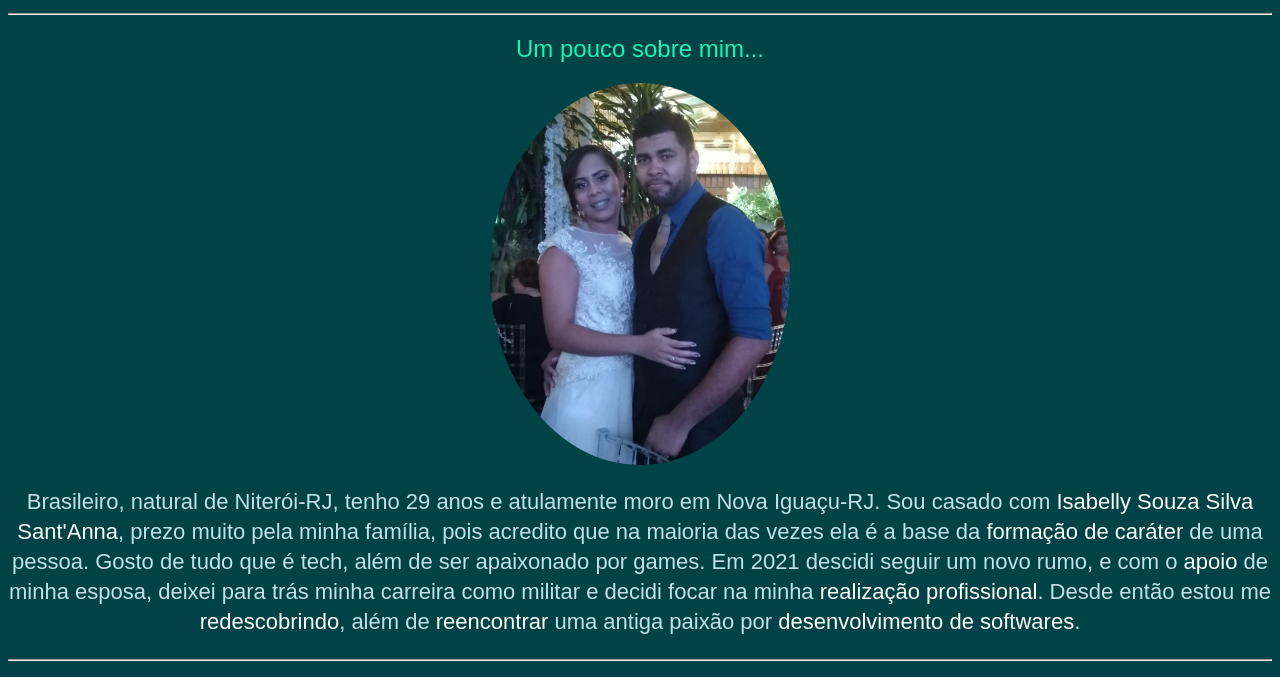
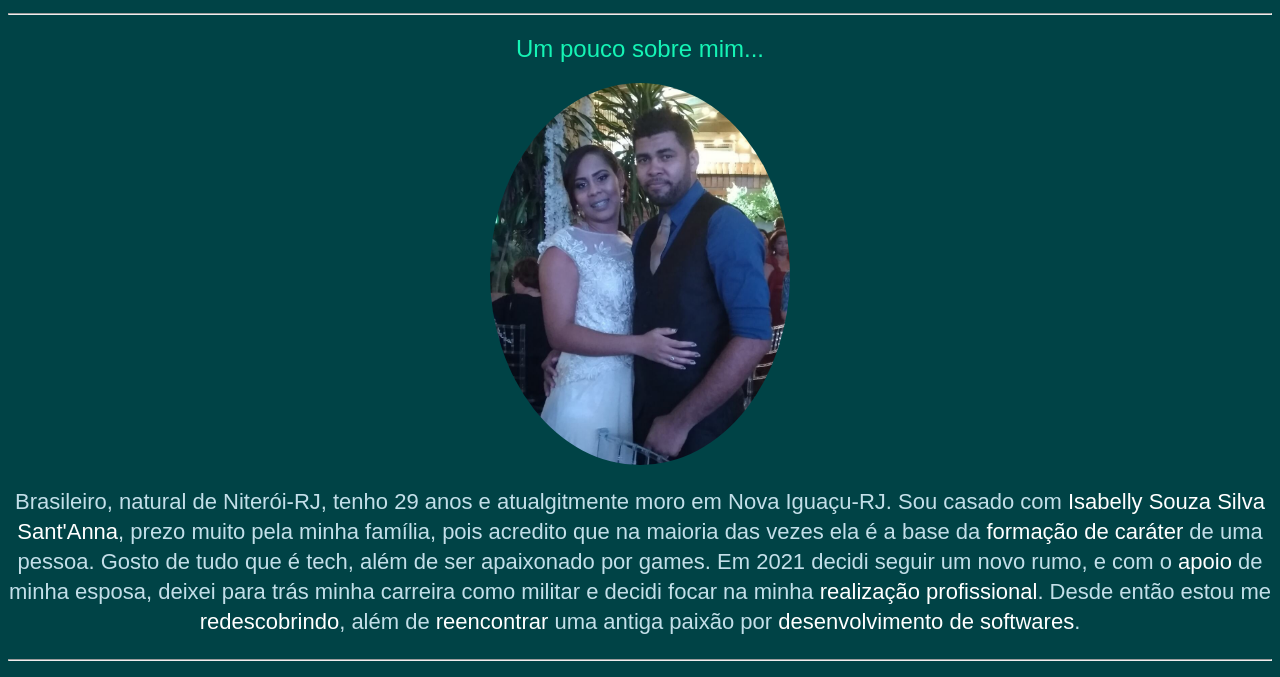
Before and after one commit to dihsantanna/dihsantanna.github.io, a plain HTML site: page index.html in a window 1280 px wide. Shown: the part 808-1485 px from the top of the page. Drawn offline with Linux system fonts and the light colour scheme.

Commit message:
correçao de erros de portugues

```diff
--- a/index.html
+++ b/index.html
@@ -39,7 +39,7 @@
 
     <h2 class="center-text" id="bio">Um pouco sobre mim...</h2>
     <img id="fotoCasal" class="object-center" width="300px" src="./fotos/foto_isabelly_e_eu.jpg" alt="Foto de Diogo e Isabelly"></a>
-    <p class="center-text">Brasileiro, natural de Niterói-RJ, tenho 29 anos e atulamente moro em Nova Iguaçu-RJ. Sou casado com <strong class="strong-style">Isabelly Souza Silva Sant'Anna</strong>, prezo muito pela minha família, pois acredito que na maioria das vezes ela é a base da <strong class="strong-style">formação de caráter</strong> de uma pessoa. Gosto de tudo que é tech, além de ser apaixonado por games. Em 2021 descidi seguir um novo rumo, e com o <strong class="strong-style">apoio</strong> de minha esposa, deixei para trás minha carreira como militar e decidi focar na minha <strong class="strong-style">realização profissional</strong>. Desde então estou me <strong class="strong-style">redescobrindo</strong>, além de <strong class="strong-style">reencontrar</strong> uma antiga paixão por <strong class="strong-style">desenvolvimento de softwares</strong>. </p>
+    <p class="center-text">Brasileiro, natural de Niterói-RJ, tenho 29 anos e atualgitmente moro em Nova Iguaçu-RJ. Sou casado com <strong class="strong-style">Isabelly Souza Silva Sant'Anna</strong>, prezo muito pela minha família, pois acredito que na maioria das vezes ela é a base da <strong class="strong-style">formação de caráter</strong> de uma pessoa. Gosto de tudo que é tech, além de ser apaixonado por games. Em 2021 decidi seguir um novo rumo, e com o <strong class="strong-style">apoio</strong> de minha esposa, deixei para trás minha carreira como militar e decidi focar na minha <strong class="strong-style">realização profissional</strong>. Desde então estou me <strong class="strong-style">redescobrindo</strong>, além de <strong class="strong-style">reencontrar</strong> uma antiga paixão por <strong class="strong-style">desenvolvimento de softwares</strong>. </p>
     <hr>
 
     <h3 class="center-text" id="redes"><b><u>Redes Sociais</u></b></h3>
```
